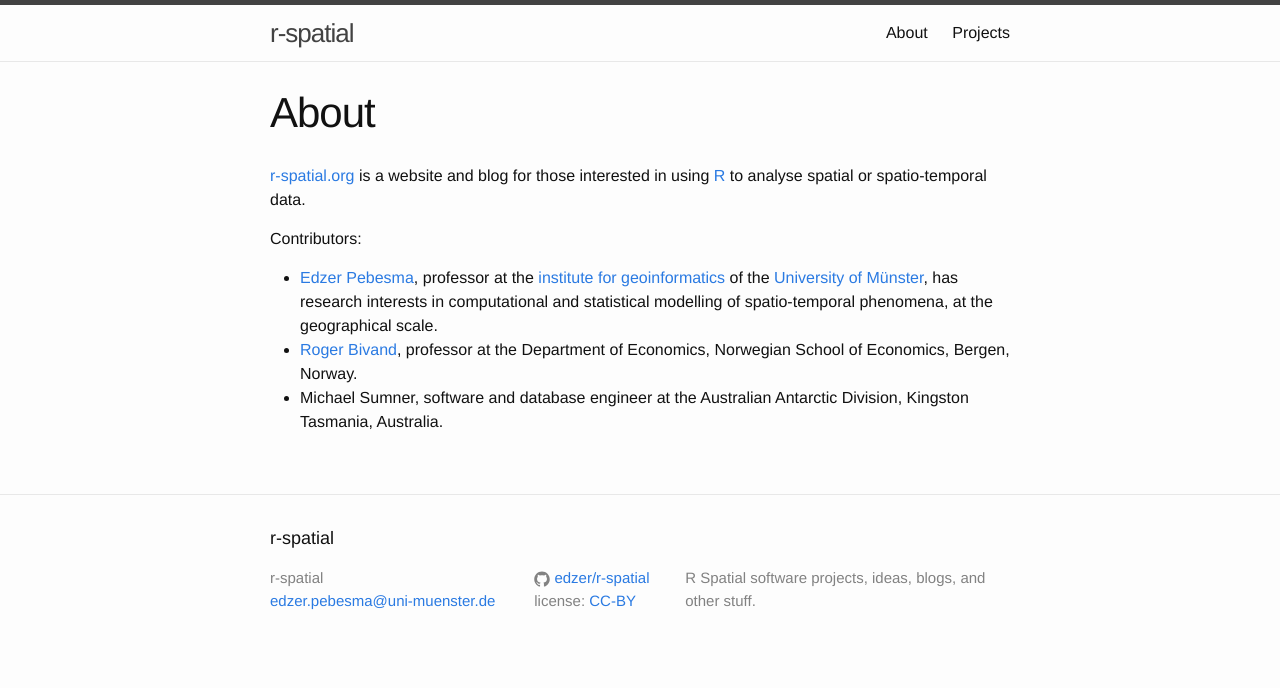
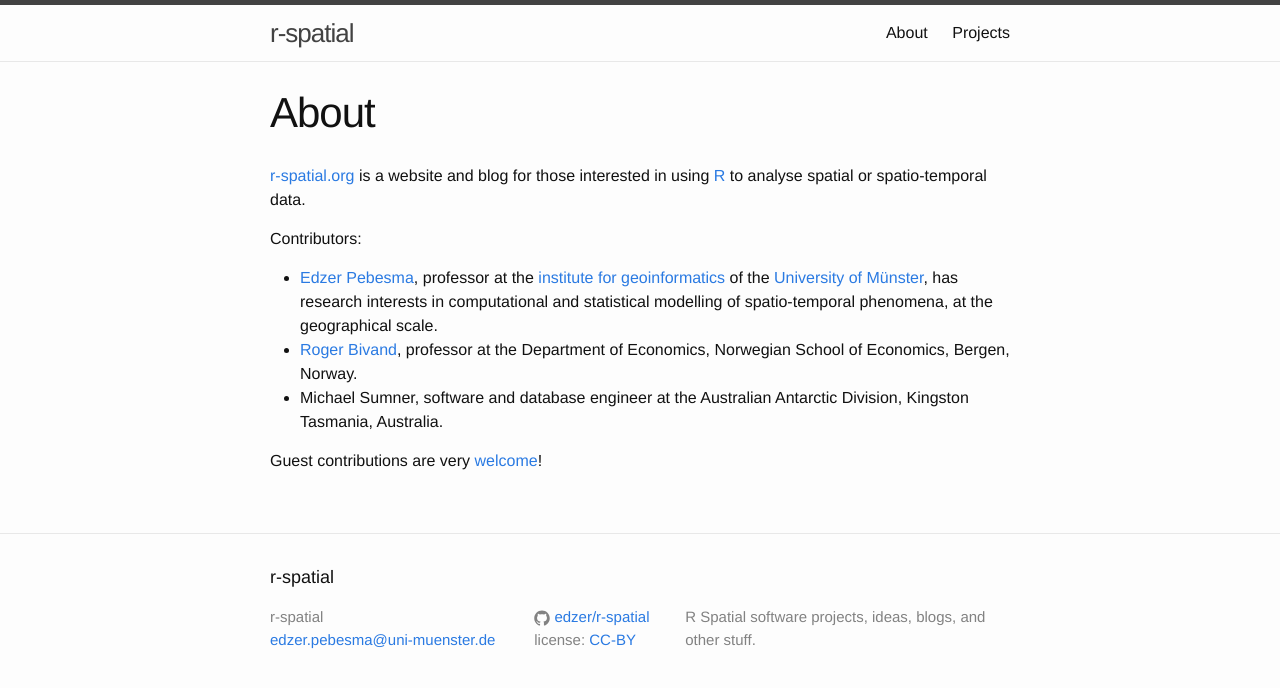
Before and after one commit to r-spatial/r-spatial.org, a Jekyll site: the page built from about.md, in a window 1280 px wide. Shown: the top 688 px of the page. Built offline with Jekyll 4.4.1, drawn with Linux system fonts in a browser that asks for light colours.

Commit message:
guest contribs

```diff
--- a/about.md
+++ b/about.md
@@ -12,3 +12,5 @@ Contributors:
 * [Edzer Pebesma](http://www.uni-muenster.de/Geoinformatics/institute/staff/index.php/119/Edzer_Pebesma), professor at the [institute for geoinformatics](http://ifgi.uni-muenster.de/en) of the [University of Münster](http://www.uni-muenster.de/en/), has research interests in computational and statistical modelling of spatio-temporal phenomena, at the geographical scale.
 * [Roger Bivand](https://www.nhh.no/en/research-faculty/department-of-economics/sam/cv/bivand--roger-s.aspx), professor at the Department of Economics, Norwegian School of Economics, Bergen, Norway.
 * Michael Sumner, software and database engineer at the Australian Antarctic Division, Kingston Tasmania, Australia.
+
+Guest contributions are very [welcome](https://github.com/edzer/r-spatial/)!
```
